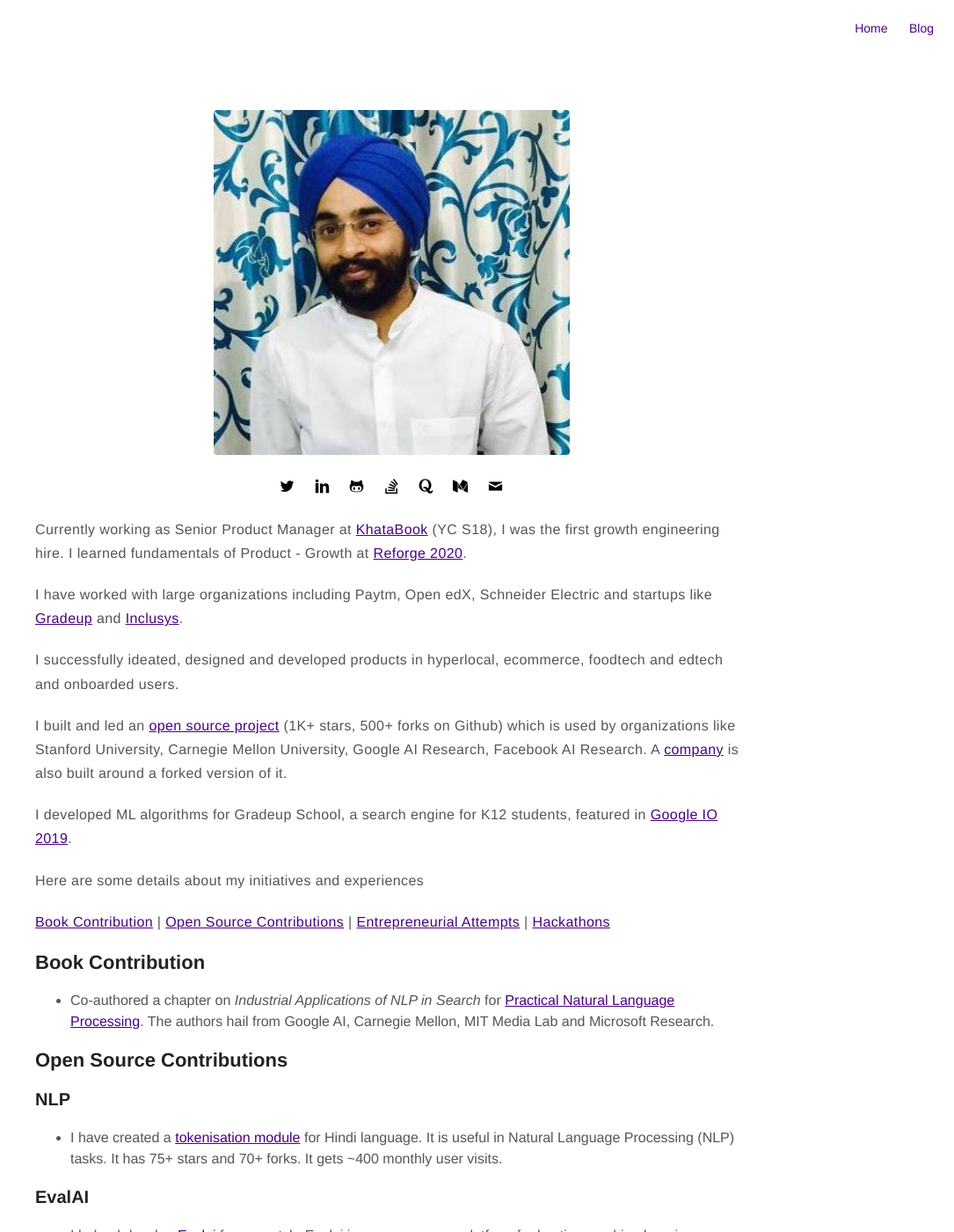
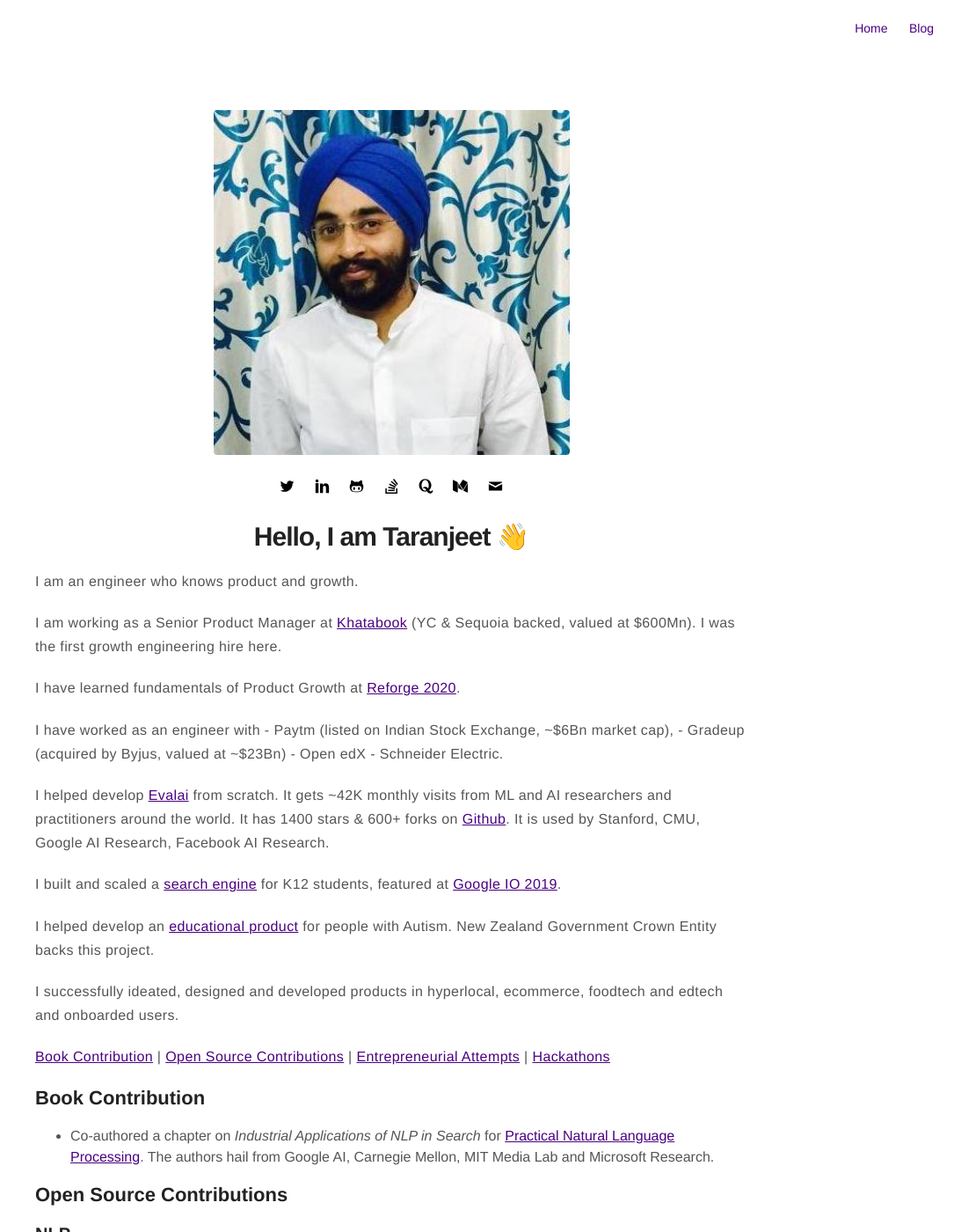
Before and after one commit to taranjeet/taranjeet.github.io, a Jekyll site: the page built from about-detailed.md, in a window 1280 px wide and 1400 px high. Shown: the whole window at 88% size, without its empty margins (195-1280 px from the left). Built offline with Jekyll 4.4.1, drawn with Linux system fonts in a browser that asks for light colours.

Commit message:
Update about-detailed.md

```diff
--- a/about-detailed.md
+++ b/about-detailed.md
@@ -8,17 +8,27 @@ layout: page
 {% include social-links.html %}
 </center>
 
-Currently working as Senior Product Manager at [KhataBook](https://techcrunch.com/2019/09/30/khatabook-seriesa-businesses-bookkeeping-payments/) (YC S18), I was the first growth engineering hire. I learned fundamentals of Product - Growth at [Reforge 2020](https://www.reforge.com/).
+<div align="center"><h1> Hello, I am Taranjeet 👋</h1></div>
 
-I have worked with large organizations including Paytm, Open edX, Schneider Electric and startups like [Gradeup](https://gradeup.co) and [Inclusys](https://inclusys.com).
+I am an engineer who knows product and growth.
+
+I am working as a Senior Product Manager at [Khatabook](https://techcrunch.com/2021/08/23/indias-khatabook-raises-100-million-for-its-bookkeeping-platform-for-merchants/) (YC & Sequoia backed, valued at $600Mn). I was the first growth engineering hire here.
+
+I have learned fundamentals of Product Growth at [Reforge 2020](https://www.reforge.com/).
+
+I have worked as an engineer with
+    - Paytm (listed on Indian Stock Exchange, ~$6Bn market cap),
+    - Gradeup (acquired by Byjus, valued at ~$23Bn)
+    - Open edX
+    - Schneider Electric.
+
+I helped develop [Evalai](https://eval.ai/) from scratch. It gets ~42K monthly visits from ML and AI researchers and practitioners around the world. It has 1400 stars & 600+ forks on [Github](https://github.com/Cloud-CV/EvalAI). It is used by Stanford, CMU, Google AI Research, Facebook AI Research.
+
+I built and scaled a [search engine](https://www.facebook.com/watch/?v=883796972040441) for K12 students, featured at [Google IO 2019](https://www.asianage.com/technology/in-other-news/090519/google-io-2019-featured-two-indian-companies-for-excellent-use-of-machine-learning.html).
+
+I helped develop an [educational product](https://www.talkwithmeapp.com/) for people with Autism. New Zealand Government Crown Entity backs this project.
 
 I successfully ideated, designed and developed products in hyperlocal, ecommerce, foodtech and edtech and onboarded users.
-
-I built and led an [open source project](https://github.com/cloud-cv/evalai) (1K+ stars, 500+ forks on Github) which is used by organizations like Stanford University, Carnegie Mellon University, Google AI Research, Facebook AI Research. A [company](https://caliper.ai/) is also built around a forked version of it.
-
-I developed ML algorithms for Gradeup School, a search engine for K12 students, featured in [Google IO 2019](https://www.asianage.com/technology/in-other-news/090519/google-io-2019-featured-two-indian-companies-for-excellent-use-of-machine-learning.html).
-
-Here are some details about my initiatives and experiences
 
 [Book Contribution](#book-contribution) \| [Open Source Contributions](#open-source-contributions) \| [Entrepreneurial Attempts](#entrepreneurial-attempts) \| [Hackathons](#hackathons)
 
```
